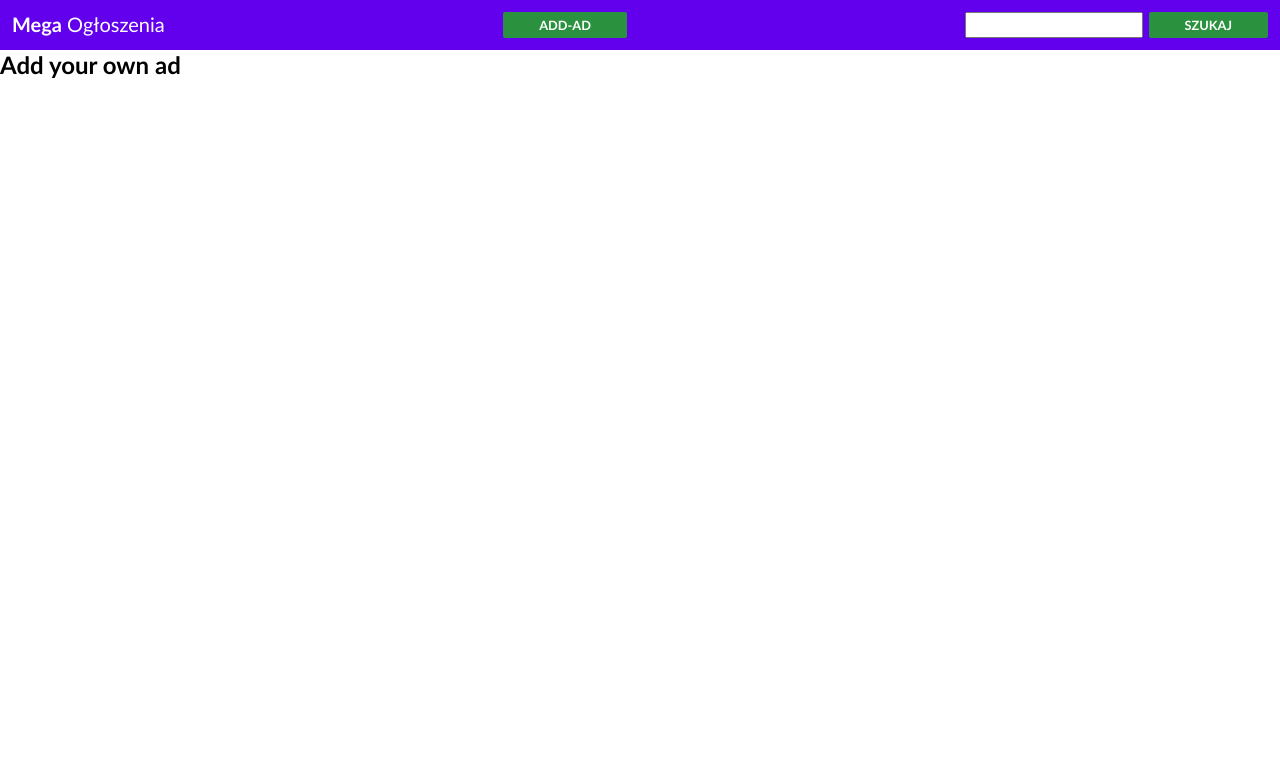
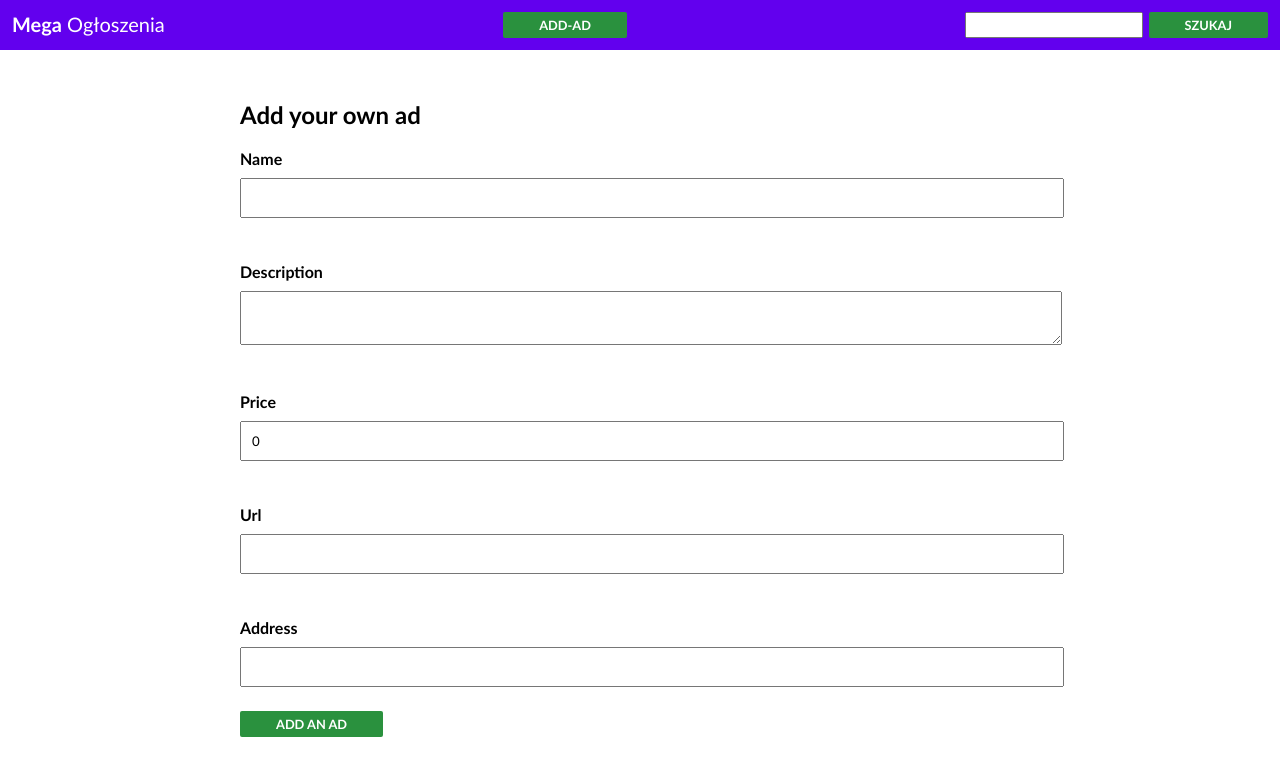
Before and after one commit to lukasz-klekner/mega-ads-front, a React (Create React App) app: page /add-ad in a window 1280 px wide. Shown: the top 776 px of the page. Built offline with nearby package versions, Linux system fonts and the light colour scheme.

Commit message:
feat: create AdForm

```diff
--- /dev/null
+++ b/src/components/AdForm/AdForm.css
@@ -0,0 +1,17 @@
+.ad-form {
+    width: 800px;
+    margin: 50px auto;
+}
+
+.ad-form label {
+    display: block;
+    font-weight: 700;
+    margin-top: 20px;
+}
+
+.ad-form input, .ad-form textarea {
+    width: 100%;
+    padding: 10px;
+    margin-top: 10px;
+    margin-bottom: 24px;
+}
--- a/src/components/AdForm/AdForm.tsx
+++ b/src/components/AdForm/AdForm.tsx
@@ -1,7 +1,110 @@
+import { SyntheticEvent, useState } from "react"
+
+import { getCoords } from "../../utils/geocode"
+import { Button } from "../Button/Button"
+import "./AdForm.css"
+
 export const AdForm = () => {
+    const [formState, setFormState] = useState({
+        name: "",
+        description: "",
+        price: 0,
+        url: "",
+        address: ""
+    })
+    const [isLoading, setIsLoading] = useState(false)
+    const [adId, setAdId] = useState(null)
+
+    const updateFormState = (key: string, value: string | number) => setFormState(form => ({
+        ...form,
+        [key] : value
+    }))
+
+    const onAddAd = async (event: SyntheticEvent) => {
+        event.preventDefault()
+        setIsLoading(true)
+
+        try {
+            const { lat, lng } = await getCoords(formState.address)
+
+            const response = await fetch(`http://localhost:3001/ad`, {
+                method: "POST",
+                headers: {
+                    'Content-Type': 'application/json'
+                },
+                body: JSON.stringify({
+                    ...formState,
+                    lat,
+                    lng
+                })
+            })
+            const data = await response.json()
+
+            setAdId(data._id.toString())
+        } finally {
+            setIsLoading(false)
+        }
+    }
+
+    if(isLoading) {
+        return <p>Adding an ad ...</p>
+    }
+
+    if(adId) {
+        return <p>Your ad has just been added! :-)</p>
+    }
+
     return (
-        <form>
+        <form className="ad-form" onSubmit={onAddAd}>
             <h2>Add your own ad</h2>
+            <p>
+                <label>Name</label>
+                <input
+                    name="name"
+                    required maxLength={99}
+                    value={formState.name}
+                    onChange={e => updateFormState("name", e.target.value)}
+                />
+            </p>
+            <p>
+                <label>Description</label>
+                <textarea
+                    name="description"
+                    maxLength={999}
+                    value={formState.description}
+                    onChange={e => updateFormState("description", e.target.value)}
+                />
+            </p>
+            <p>
+                <label>Price</label>
+                <input
+                    name="price"
+                    type="number"
+                    min={0}
+                    max={99}
+                    value={formState.price}
+                    onChange={e => updateFormState("price", Number(e.target.value))}
+                />
+            </p>
+            <p>
+                <label>Url</label>
+                <input
+                    name="url"
+                    type="url"
+                    value={formState.url}
+                    onChange={e => updateFormState("url", e.target.value)}
+                />
+            </p>
+            <p>
+                <label>Address</label>
+                <input
+                    name="address"
+                    required
+                    value={formState.address}
+                    onChange={e => updateFormState("address", e.target.value)}
+                />
+            </p>
+            <Button content="Add an ad"/>
         </form>
     )
 }
--- a/src/components/Button/Button.tsx
+++ b/src/components/Button/Button.tsx
@@ -9,6 +9,6 @@ interface ButtonProps {
 
 export const Button = ({ content, to }: ButtonProps) => (
     <>
-    {to ? <Link className="btn" to={to}>{to}</Link> : <button type="button">{content}</button>}
+    {to ? <Link className="btn" to={to}>{to}</Link> : <button>{content}</button>}
     </>
 )
--- /dev/null
+++ b/src/utils/geocode.tsx
@@ -0,0 +1,14 @@
+export const getCoords = async (address: string): Promise<{
+    lat: number,
+    lng: number
+}> => {
+    const response = await fetch(`https://nominatim.openstreetmap.org/search?format=json&q=${encodeURIComponent(address)}`)
+    const data = await response.json()
+
+    const { lat, lon: lng } = data[0]
+
+    return {
+        lat: parseFloat(lat),
+        lng: parseFloat(lng)
+    }
+}
```
